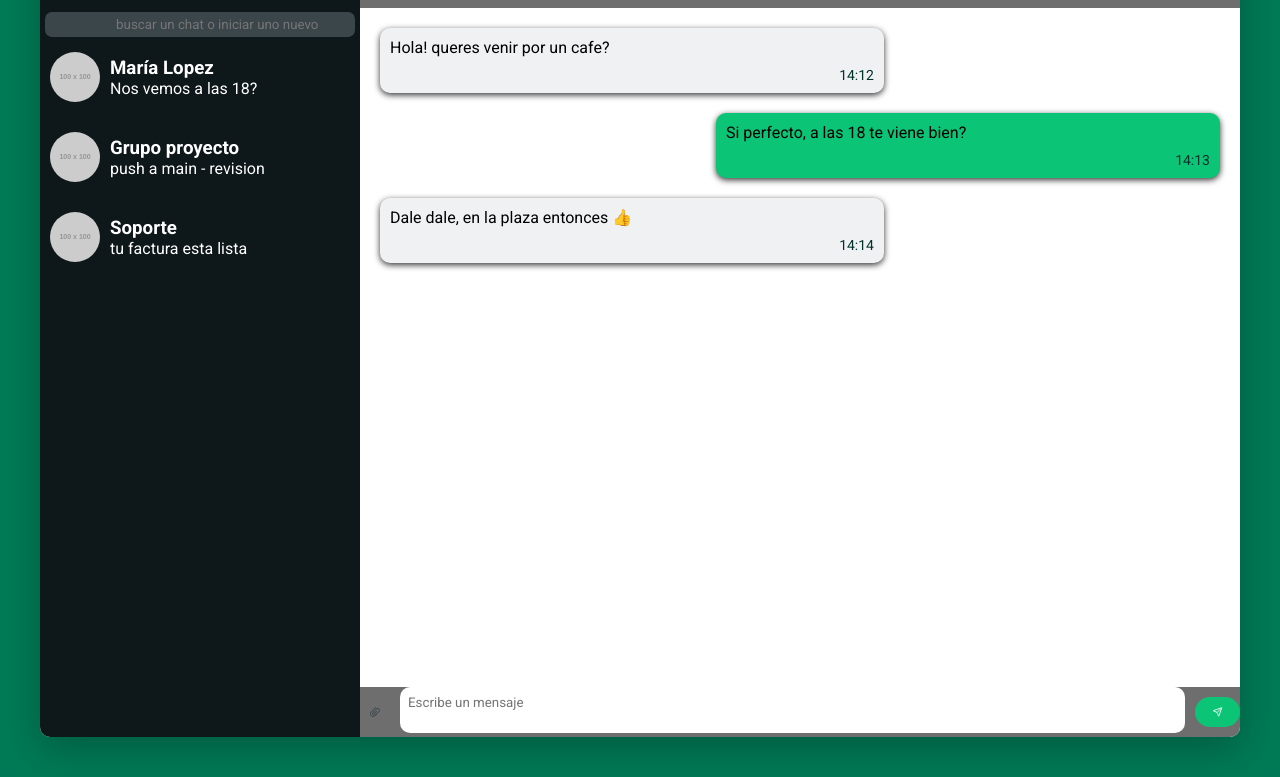
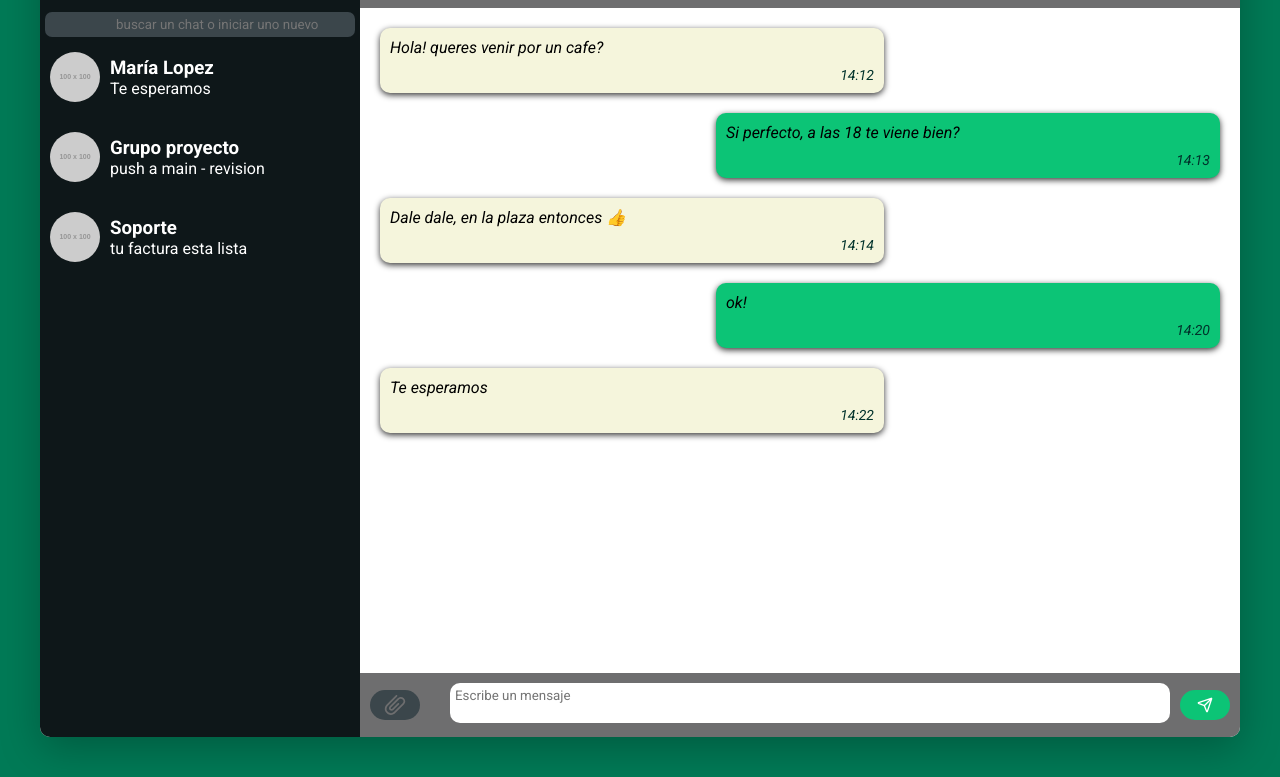
Before and after one commit to ferzjw-cloud/proyecto-base, a plain HTML site: page index.html in a window 1280 px wide. Shown: the part 103-880 px from the top of the page. Drawn offline with Linux system fonts and the light colour scheme; placeholder pictures from the web are drawn by us.

Commit message:
add: ajuste de botones y acciones

```diff
--- a/index.html
+++ b/index.html
@@ -41,7 +41,7 @@
                         <img src="https://placehold.co/100x100" alt="foto de perfil de Maria Lopez">
                         <div>
                           <h3>María Lopez</h3>
-                          <p>Nos vemos a las 18?</p>
+                          <p>Te esperamos</p>
                          </div>
                     </li>
                     <li class="user-chat">
@@ -85,6 +85,15 @@
                     <p class="content">Dale dale, en la plaza entonces 👍</p>
                     <p class="time">14:14</p>
                 </div>
+                <div class="message me">
+                    <p class="content">ok!</p>
+                    <p class="time">14:20</p>
+                </div>
+                <div class="message you">
+                    <p class="content">Te esperamos</p>
+                    <p class="time">14:22</p>
+                </div>
+
             </section>
 
             <footer>
@@ -100,8 +109,6 @@
             </footer>
 
         </div>
-
-
     </section>
 </body>
 </html>
--- a/main.css
+++ b/main.css
@@ -56,6 +56,14 @@ aside header {
 .profile img {
     width: 60px;
     border-radius: 50%;
+    }
+
+.profile:hover {
+    background-color: var(--grey-700);
+    border-radius: 5px;
+    transform: translateY(-4px);
+    cursor: pointer;
+    color: greenyellow;
 }
 
 .profile h2 {
@@ -83,8 +91,9 @@ aside header {
 }
 
 .actions button:hover {
-    background-color: var(--grey-300);
+    background-color: var(--grey-700);
     transform: translateY(-4px);
+    color: greenyellow;
     }
 
 /*search input*/
@@ -116,7 +125,6 @@ aside header {
 
 .chats {
     background-color: var(--grey-900);
-
 }
 
 .chats ul {
@@ -144,6 +152,7 @@ aside header {
     background-color: var(--grey-700);
      cursor: pointer;
      border-left: 3px solid var(--green-300);
+     color: yellow;
 }
 
 /*message panel*/
@@ -171,7 +180,7 @@ aside header {
 .chat-pannel {
     display: flex;
     flex-direction: column;
-}
+    }
 
 .messages {
     padding: 20px;
@@ -179,15 +188,16 @@ aside header {
     display: flex;
     flex-direction: column;
     gap: 20px;
-    overflow-y: auto;
-}
+    overflow-y: scroll;
+    }
 
 .message {
-    background-color: var(--grey-300);
+    background-color: beige;
     padding: 10px;
     width: 60%;
     border-radius: 10px;
     box-shadow: 0 2px 6px rgba(0, 0, 0, 0.800);
+    font-style: italic;
     }
 
 .message .time {
@@ -201,7 +211,6 @@ aside header {
     align-self: end;
     background-color: var(--green-300);
 }
-
 
 /*footer styles*/
 
@@ -217,14 +226,16 @@ footer {
 footer button {
     width: 30px;
     height: 30px;
-    padding: 5px;
+    padding: 3px;
+    margin: 10px;
 
 }
 
 footer svg {
     width: 100%;
     height: 100%;
-    padding: 5px;
+    padding: 2px;
+
     }
 
 footer form {
@@ -237,15 +248,22 @@ footer form textarea {
 }
 
 footer .attach {
-    background-color: transparent;
+    background-color: var(--grey-700);
     border: none;
+    border-radius: 15px;
     cursor: pointer;
-    color: var(--grey-700);
-    transition: color .3s;
+    color: var(--grey-200);
+    transition: color .2s;
+    width: 50px;
+    height: 30px;
 }
 
 footer .attach:hover {
-    color: var(--grey-900)
+    background-color: var(--grey-900);
+    transform: scale(1.1);
+    border: solid 1px;
+    color: white;
+
     }
 
 footer .form {
@@ -255,11 +273,12 @@ footer .form {
     }
 
 footer textarea {
-    padding: 8px;
+    padding: 5px;
     resize: none;
     border-radius: 10px;
     border: none;
     width: 100%;
+    margin: 10px;
 }
 
 footer textarea:focus {
@@ -272,7 +291,7 @@ footer .send {
     border: none;
     cursor: pointer;
     color: white;
-    width: 45px;
+    width: 50px;
     height: 30px;
     border-radius: 15px;
     padding: 5px;
@@ -281,7 +300,11 @@ footer .send {
 
 footer .send:hover {
     background-color: #007A56;
-    transform: scale(0.97);
+    transform: scale(1.1);
+    border: solid 1px;
+    color: white;
+
+
 }
 
 /*responsive design*/
```
